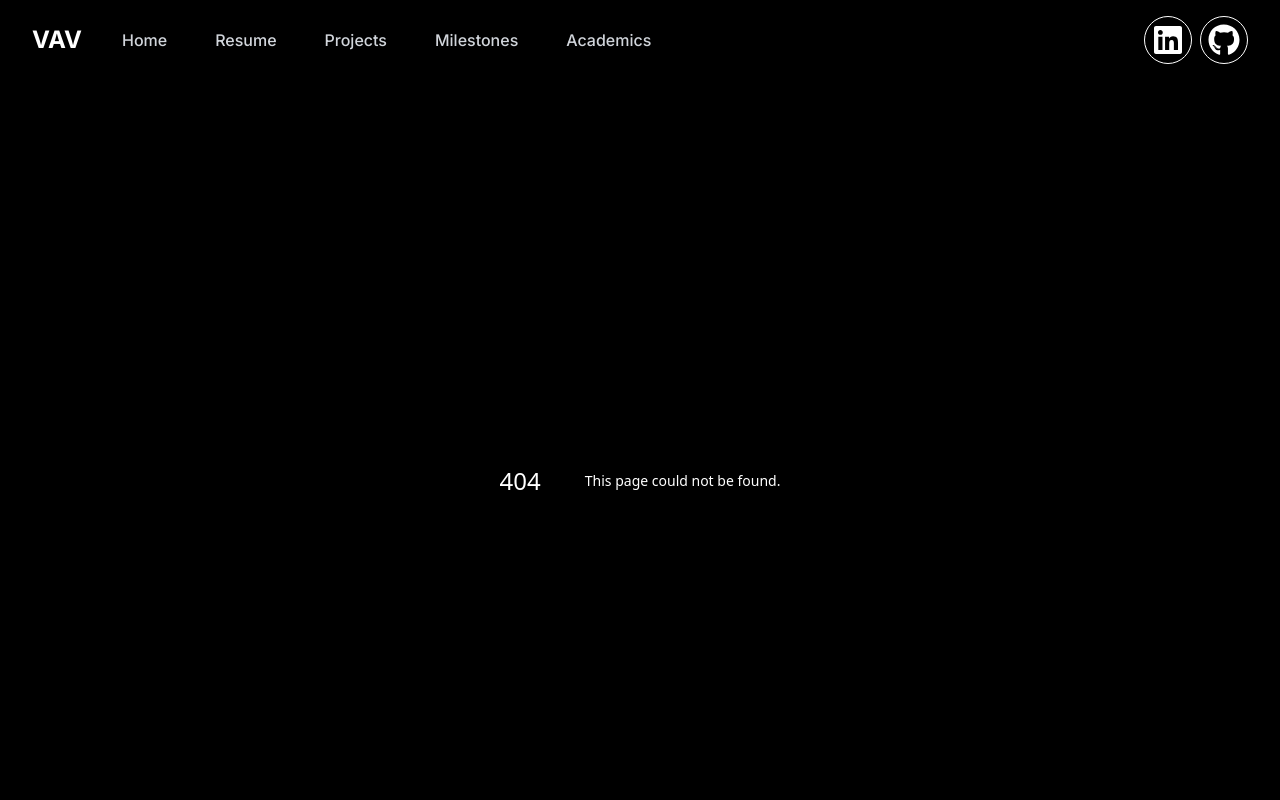
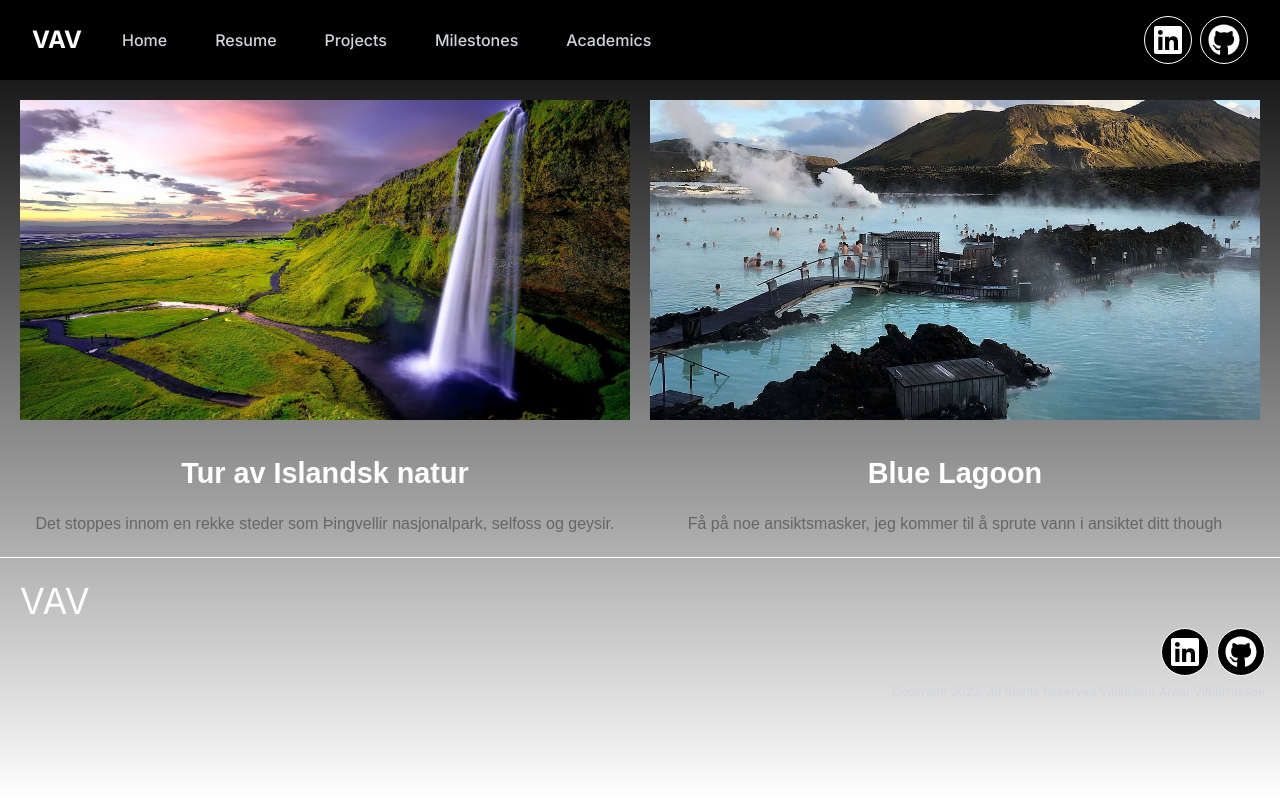
Before and after one commit to villi02/vav-portfolio, a Next.js app: page /ide in a window 1280 px wide. Before the commit this address had no page. Built offline with nearby package versions, Linux system fonts and the light colour scheme.

Commit message:
add: idea page

```diff
--- /dev/null
+++ b/app/ide/page.tsx
@@ -0,0 +1,87 @@
+"use client";
+import React from "react";
+
+export default function DualImagePage() {
+    return (
+        <div style={{ fontFamily: "Arial, sans-serif", lineHeight: 1.6 }}>
+            <div style={{
+                display: "flex",
+                justifyContent: "space-between",
+                gap: "20px",
+                padding: "20px"
+            }}>
+                {/* Left column */}
+                <div style={{ flex: 1 }}>
+                    <div style={{
+                        backgroundImage: "url('/foss.jpg')",
+                        backgroundSize: "cover",
+                        backgroundPosition: "center",
+                        height: "40vh",
+                        width: "100%",
+                        marginBottom: "15px"
+                    }}></div>
+                    <div style={{ textAlign: "center" }}>
+                        <a
+                            href="https://bustravel.is/iceland-tours/golden-circle-blue-lagoon-admission-small-group-tour"
+                            target="_blank"
+                            rel="noopener noreferrer"
+                            style={{ textDecoration: 'none' }}
+                        >
+                            <button style={{
+                                fontSize: "1.8rem",
+                                margin: "15px 0",
+                                border: "none",
+                                background: "none",
+                                fontFamily: "inherit",
+                                fontWeight: "bold",
+                                padding: 0,
+                                cursor: "pointer"
+                            }}>
+                                Tur av Islandsk natur
+                            </button>
+                        </a>
+                        <p style={{ fontSize: "1rem", color: "#666" }}>
+                            Det stoppes innom en rekke steder som Þingvellir nasjonalpark, selfoss og geysir.
+                        </p>
+                    </div>
+                </div>
+
+                {/* Right column */}
+                <div style={{ flex: 1 }}>
+                    <div style={{
+                        backgroundImage: "url('/blue_lag.jpg')",
+                        backgroundSize: "cover",
+                        backgroundPosition: "center",
+                        height: "40vh",
+                        width: "100%",
+                        marginBottom: "15px"
+                    }}></div>
+                    <div style={{ textAlign: "center" }}>
+                        <a
+                            href="https://www.bluelagoon.com/"
+                            target="_blank"
+                            rel="noopener noreferrer"
+                            style={{ textDecoration: 'none' }}
+                        >
+                            <button style={{
+                                fontSize: "1.8rem",
+                                margin: "15px 0",
+                                border: "none",
+                                background: "none",
+                                fontFamily: "inherit",
+                                fontWeight: "bold",
+                                padding: 0,
+                                cursor: "pointer"
+                            }}>
+                                Blue Lagoon
+                            </button>
+                        </a>
+                        <p style={{ fontSize: "1rem", color: "#666" }}>
+                            Få på noe ansiktsmasker, jeg kommer til å sprute vann i ansiktet ditt though
+                        </p>
+                    </div>
+                </div>
+            </div>
+        </div>
+    );
+}
```
